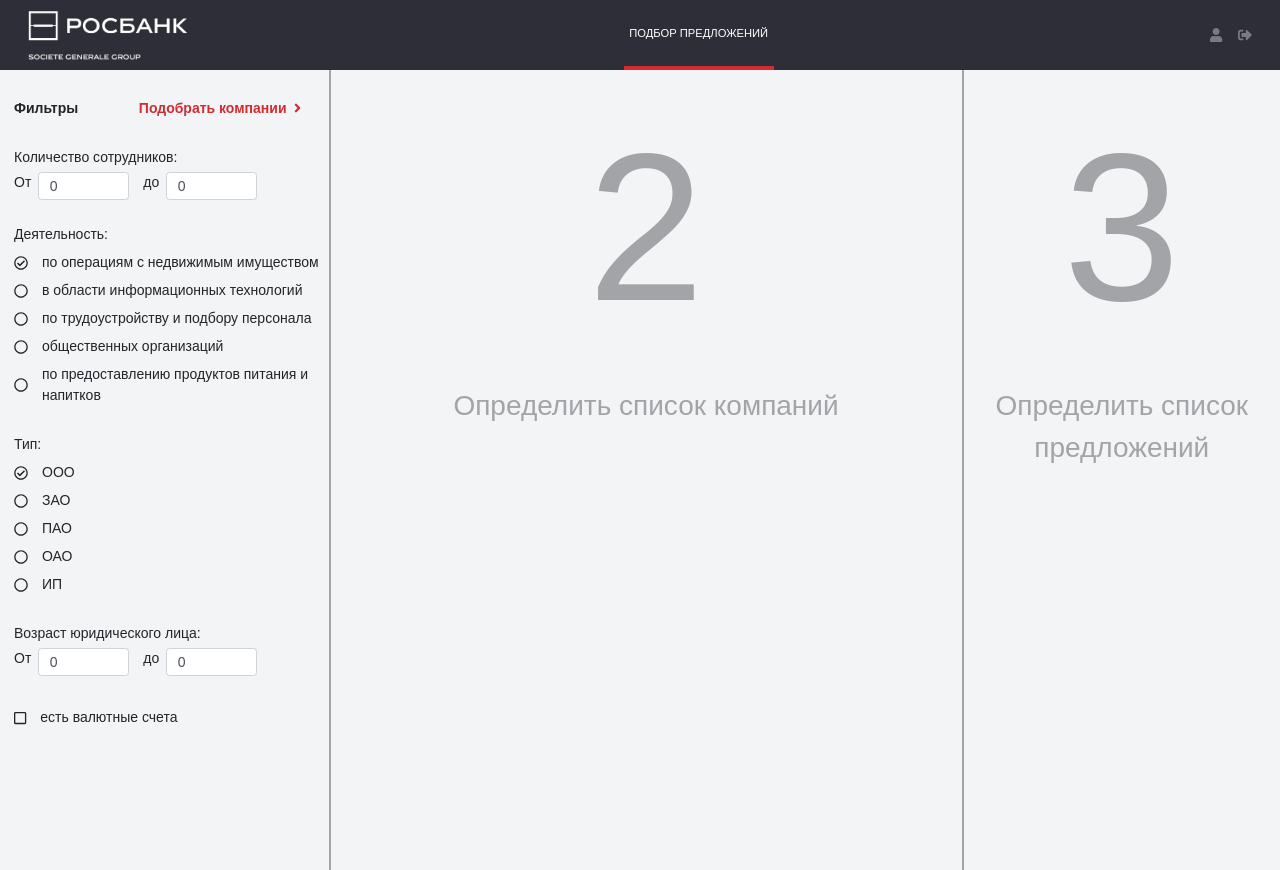
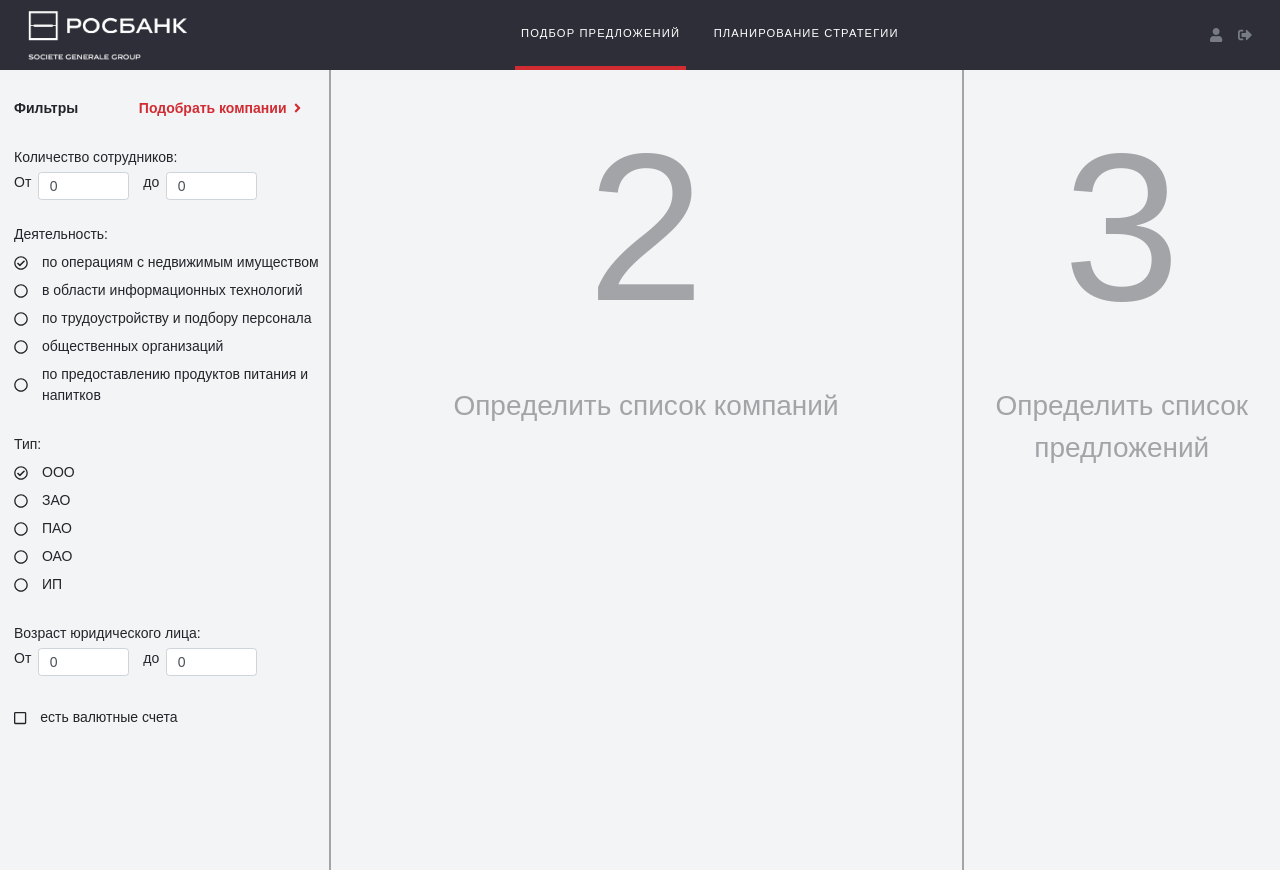
Before and after one commit to IgorBeschastnov/techmadness-2019, a React (Create React App) app in the folder frontend/: page / in a window 1280 px wide. Built offline with nearby package versions, Linux system fonts and the light colour scheme; a web font is replaced by a local one.

Commit message:
add 2 page

```diff
--- a/frontend/src/app.tsx
+++ b/frontend/src/app.tsx
@@ -9,6 +9,7 @@ import { Checkbox } from "./shared/checkbox";
 import { Button } from "./shared/button";
 import { ListPanel } from "./listPanel";
 import { FilterPanel } from "./filterPanel";
+import { CorrectionScreen } from "./correctionScreen";
 
 const offers: OfferTemplate[] = [
   {
@@ -73,6 +74,7 @@ export interface OfferTemplate {
 }
 
 export const App: React.FC = () => {
+  const [currentPage, setCurrentPage] = useState(0);
   const [step, setStep] = useState(0);
   const [error, setError] = useState(undefined);
   const [id, setId] = useState(undefined);
@@ -159,7 +161,8 @@ export const App: React.FC = () => {
 
   return (
     <Line vertical>
-      <Header />
+      <Header onChange={(value: number) => setCurrentPage(value)} />
+      {currentPage == 0 && (
         <Line className="main-screen" justifyContent="start">
           <FilterPanel
             getCompanyList={(data: FilterModel) => getCompanyList(data)}
@@ -197,6 +200,8 @@ export const App: React.FC = () => {
             )}
           </div>
         </Line>
+      )}
+      {currentPage == 1 && <CorrectionScreen />}
     </Line>
   );
 };
--- /dev/null
+++ b/frontend/src/correctionScreen.scss
@@ -0,0 +1,12 @@
+.correctionScreen {
+  background: #f3f4f6;
+  min-height: 100vh;
+  flex-wrap: wrap;
+  justify-content: space-around;
+
+  .strategy-card {
+    height: 30em;
+    width: 45em;
+    margin: 2em 0 2em 0;
+  }
+}
--- /dev/null
+++ b/frontend/src/correctionScreen.tsx
@@ -0,0 +1,26 @@
+import React from "react";
+
+import { Line } from "./shared/line";
+import { Icon } from "./shared/icon";
+
+import "./correctionScreen.scss";
+
+const cards = [
+  { title: "Title 1" },
+  { title: "Title 2" },
+  { title: "Title 3" },
+  { title: "Title 4" }
+];
+
+export const CorrectionScreen: React.FC = ({}) => {
+  return (
+    <Line className="correctionScreen">
+      {cards.map(x => (
+        <div className="card strategy-card">
+          Title
+          <hr />
+        </div>
+      ))}
+    </Line>
+  );
+};
--- a/frontend/src/header/header.scss
+++ b/frontend/src/header/header.scss
@@ -7,20 +7,34 @@
     height: 70%;
   }
 
+  .items {
+    height: 100%;
+
     .header-item {
       font-size: 0.8em;
       color: white;
       height: 100%;
       padding: 0 0.5em 0em 0.5em;
       text-transform: uppercase;
+      margin-left: 2em;
+      cursor: pointer;
     }
 
     .active {
       border-bottom: 4px solid #d22c33;
     }
 
+    .not-active {
+      border-bottom: 4px solid #2e2e38;
+    }
+  }
+
   .icons {
     color: #777c82;
     width: 3em;
   }
+
+  .label {
+    letter-spacing: 0.08rem;
   }
+}
--- a/frontend/src/header/header.tsx
+++ b/frontend/src/header/header.tsx
@@ -6,23 +6,38 @@ import logo from "../resources/logo.png";
 
 import "./header.scss";
 
-const menuItems = [{ id: 0, label: "Подбор предложений" }];
+const menuItems = [
+  { id: 0, label: "Подбор предложений" },
+  { id: 1, label: "Планирование стратегии" }
+];
 
-export const Header: React.FC = () => {
+export interface Props {
+  onChange: (value: number) => void;
+}
+
+export const Header: React.FC<Props> = ({ onChange }) => {
   const [activeItem, setActiveItem] = useState(0);
 
   return (
     <Line className="header" justifyContent="between" alignItems="center">
-      <img src={logo} className="logo"></img>
+      <img src={logo} alt="" className="logo"></img>
+      <Line justifyContent="between" className="items">
         {menuItems.map(item => (
           <Line
             key={item.id}
-          className={`header-item ${activeItem === item.id ? "active" : ""}`}
+            className={`header-item ${
+              activeItem === item.id ? "active" : "not-active"
+            }`}
             alignItems="center"
+            onClick={() => {
+              setActiveItem(item.id);
+              onChange(item.id);
+            }}
           >
-          <div>{item.label}</div>
+            <div className="label">{item.label}</div>
           </Line>
         ))}
+      </Line>
       <Line className="icons" justifyContent="between">
         <Icon name="user"></Icon>
         <Icon name="sign-out-alt"></Icon>
--- a/frontend/src/shared/line.tsx
+++ b/frontend/src/shared/line.tsx
@@ -10,6 +10,7 @@ interface Props {
     wrap?: boolean;
     justifyContent?: 'start' | 'end' | 'center' | 'between' | 'around';
     alignItems?: 'start' | 'end' | 'center' | 'baseline' | 'stretch';
+    onClick?: () => void;
 }
 
 export const Line: React.FC<Props> = ({
@@ -20,6 +21,7 @@ export const Line: React.FC<Props> = ({
     alignItems,
     wrap,
     children,
+    onClick,
     ...other
   }) => {
     const classes = classNames(
@@ -33,7 +35,7 @@ export const Line: React.FC<Props> = ({
       className
     );
     return (
-      <Tag className={classes} {...other}>
+      <Tag className={classes} onClick={onClick} {...other}>
         {children}
       </Tag>
     );
```
Lines whose indentation alone changed are shown as unchanged.
